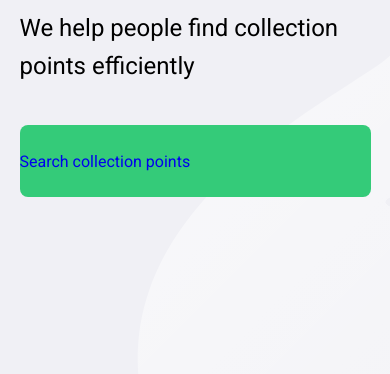
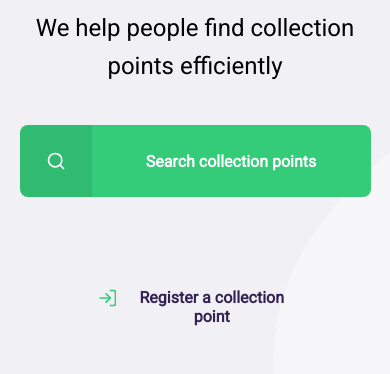
Before and after one commit to WalissonCF/nextLevel, a plain HTML site: page next_level/nlw/index.html in a window 390 px wide. Shown: the part 470-844 px from the top of the page. Drawn offline with Linux system fonts and the light colour scheme.

Commit message:
Added css styles to html

```diff
--- a/next_level/nlw/index.html
+++ b/next_level/nlw/index.html
@@ -20,7 +20,7 @@
                 <main>
                     <h1>Your waste collection marketplace</h1>
                     <p>We help people find collection points efficiently</p>
-                    <a href="#"><span></span>Search collection points</a>
+                    <a href="#"><span></span><strong>Search collection points</strong></a>
                 </main>
             </div>
         </div>
--- a/next_level/nlw/styles/main.css
+++ b/next_level/nlw/styles/main.css
@@ -98,10 +98,64 @@ h1, h2, h3, h4, h5, h6 {
     display: flex;
     align-items: center;
     margin-top: 40px;
-    background: var(--primary-color);
+    background-color: var(--primary-color);
     transition: 400ms;
 }
 
 #page-home main a:hover {
     background-color: #2fb86e;
 }
+
+#page-home main a span {
+   width: 72px;
+   height: 72px;
+   border-top-left-radius: 8px;
+   border-bottom-left-radius: 8px;
+   background-color: rgba(0, 0, 0, 0.08);
+   display: flex;
+   align-items: center;
+   justify-content: center;
+}
+
+#page-home main a span::after {
+    content: "";
+    background-image: url('../assets/search.svg');
+    width: 20px;
+    height: 20px;
+}
+
+#page-home main a strong {
+    /* Flex = 1,  makes it grow all over the "box" */
+    flex: 1;
+    color: white;
+    text-align: center;
+}
+
+/* @media will control the post of the page
+    That would be like a "responsive" page
+*/
+@media (max-width: 900px) {
+    #page-home {
+        /* This will make the image disappear when the screen
+        gets smaller */
+        background-position-x: 70vw;
+    }
+
+    #page-home .content {
+        align-items: center;
+        text-align: center;
+    }
+
+    #page-home header a {
+        position: absolute;
+        bottom: 48px;
+        left: 50%;
+        /* Transform will ignore the size and find the average
+        page and put it there, in X*/
+        transform: translateX(-50%);
+    }
+
+    #page-home main {
+        align-items: center;
+    }
+}
```
